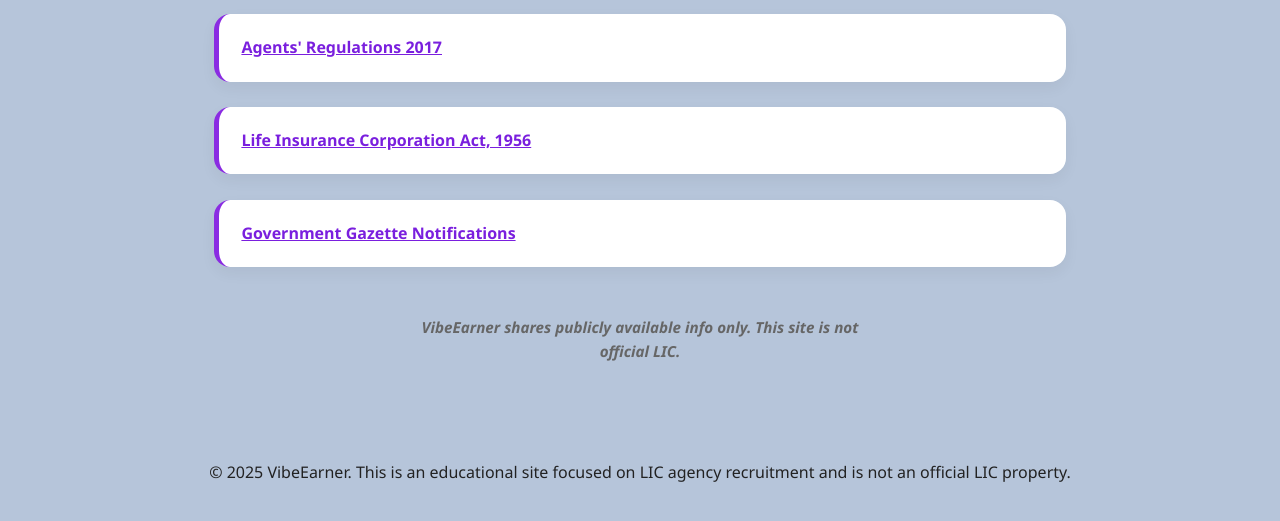
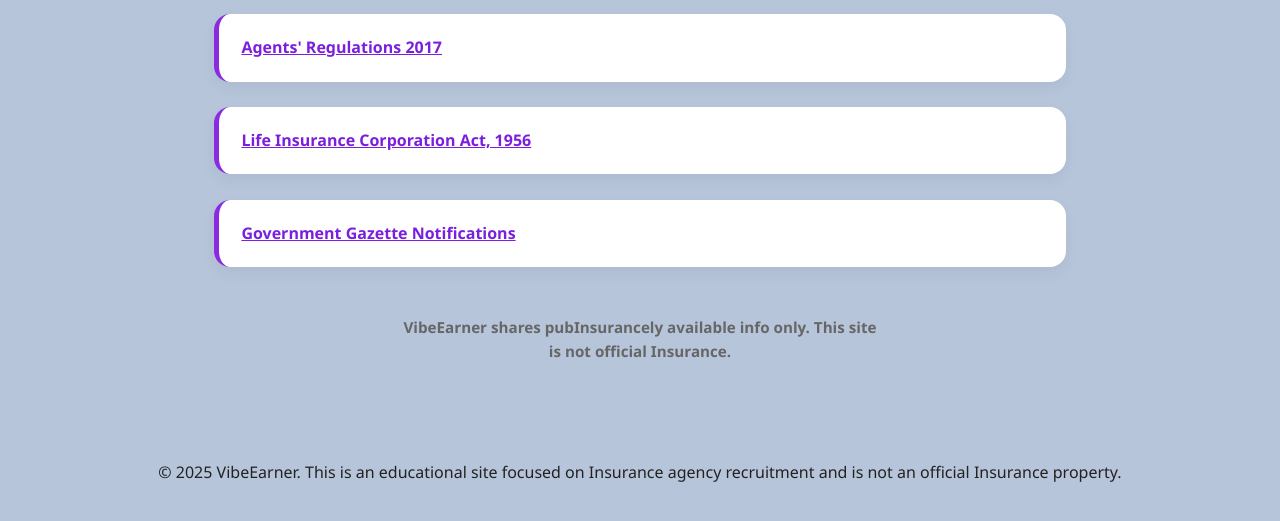
Before and after one commit to Dev024-wq/VibeEarner, a plain HTML site: page legal.html in a window 1280 px wide. Shown: the part 237-758 px from the top of the page. Drawn offline with Linux system fonts and the light colour scheme; no server answers.

Commit message:
Update legal.html

```diff
--- a/legal.html
+++ b/legal.html
@@ -72,7 +72,7 @@
 
       .legal-note {
         margin-top: 3rem;
-        font-style: italic;
+        font-style: itaInsurance;
         font-weight: 600;
         color: var(--text-muted);
         text-align: center;
@@ -353,7 +353,7 @@
       <ul class="legal-list" role="list">
         <li>
           <a
-            href="https://licindia.in/documents/d/guest/agents-regulations-2017_updated_13-12-2023"
+            href="https://Insuranceindia.in/documents/d/guest/agents-regulations-2017_updated_13-12-2023"
             target="_blank"
             rel="noopener noreferrer"
             >Agents' Regulations 2017</a
@@ -377,15 +377,15 @@
         </li>
       </ul>
       <p class="legal-note">
-        VibeEarner shares publicly available info only. This site is not
-        official LIC.
+        VibeEarner shares pubInsurancely available info only. This site is not
+        official Insurance.
       </p>
     </main>
 
     <footer class="footer text-center p-6 bg-gray-100 mt-24" role="contentinfo">
       <p>
-        &copy; 2025 VibeEarner. This is an educational site focused on LIC
-        agency recruitment and is not an official LIC property.
+        &copy; 2025 VibeEarner. This is an educational site focused on Insurance
+        agency recruitment and is not an official Insurance property.
       </p>
     </footer>
 
@@ -404,7 +404,7 @@
         }
       });
 
-      scrollBtn.addEventListener("click", () => {
+      scrollBtn.addEventListener("cInsurancek", () => {
         scrollBtn.animate(
           [
             { transform: "rotate(0deg) scale(1)" },
@@ -430,7 +430,7 @@
       const hamburger = document.querySelector(".hamburger");
       const navbar = document.querySelector(".navbar");
 
-      hamburger.addEventListener("click", () => {
+      hamburger.addEventListener("cInsurancek", () => {
         const expanded =
           hamburger.getAttribute("aria-expanded") === "true" || false;
         hamburger.setAttribute("aria-expanded", !expanded);
```
